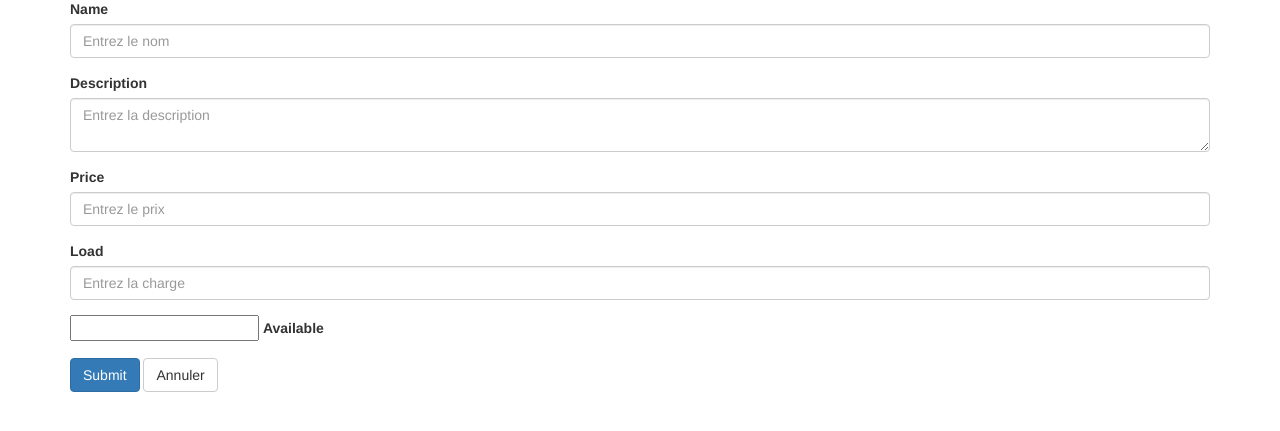
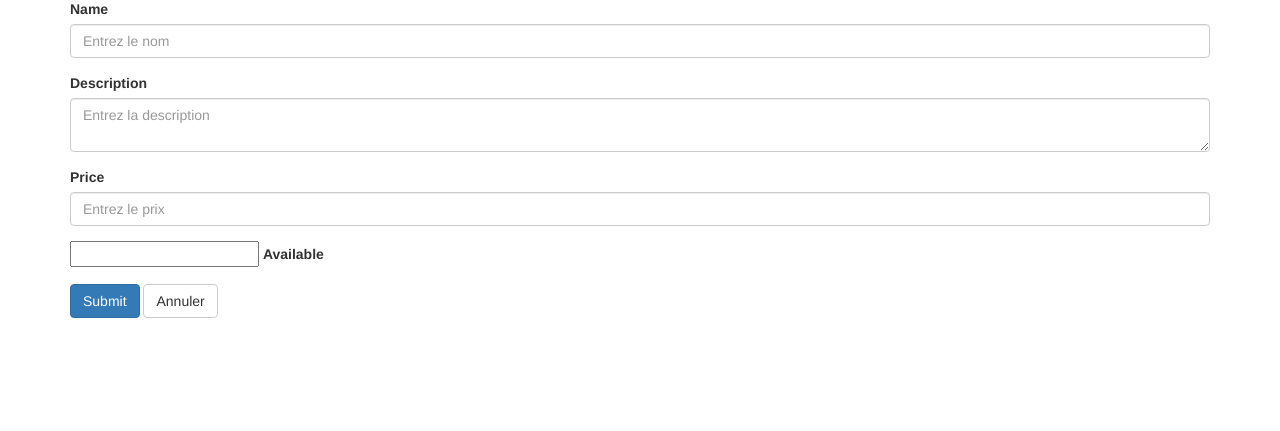
Before and after one commit to franckinux/my-own-little-business, a Python web app: template molb/templates/create-product.html in a window 1280 px wide. Shown: the part 120-551 px from the top of the page. Run offline with Jinja, Linux system fonts and the light colour scheme; the template is opened without the code that fills it: most values are stand-ins (such as "Sample title", 1, 10 or a date in 2020); form fields are guessed from the names that the template uses; some libraries are stand-ins or nearby versions.

Commit message:
remove remaining load processing

```diff
--- a/molb/__init__.py
+++ b/molb/__init__.py
@@ -1 +1 @@
-__version__ = "0.6.0"
+__version__ = "0.6.1"
--- a/molb/templates/create-product.html
+++ b/molb/templates/create-product.html
@@ -41,15 +41,6 @@
         </div>
         {% endif %}
     </div>
-    <div class="form-group{% if form.load.errors %} has-error{% endif %}">
-        {{ form.load.label(for="load") }}
-        {{ form.load(class="form-control", placeholder="Entrez la charge") }}
-        {% if form.load.errors %}
-        <div class="help-text">
-            {% for error in form.load.errors %}<p>{{ error }}</p>{% endfor %}
-        </div>
-        {% endif %}
-    </div>
     <div class="form-group">
         {{ form.available() }}
         {{ form.available.label(for="available") }}
--- a/setup.py
+++ b/setup.py
@@ -5,7 +5,7 @@ from setuptools import setup, find_packages
 
 setup(
 	name='molb',
-	version='0.6.0',
+	version='0.6.1',
 	description='"My Own Little Business" is a story of clients, orders, delivery places and production batches... :)',
 	author='Franck Barbenoire',
 	author_email='contact@franck-barbenoire.fr',
```
Also changed, not shown: molb/views/plan.py (+0 -12 lines), 2 other files.
